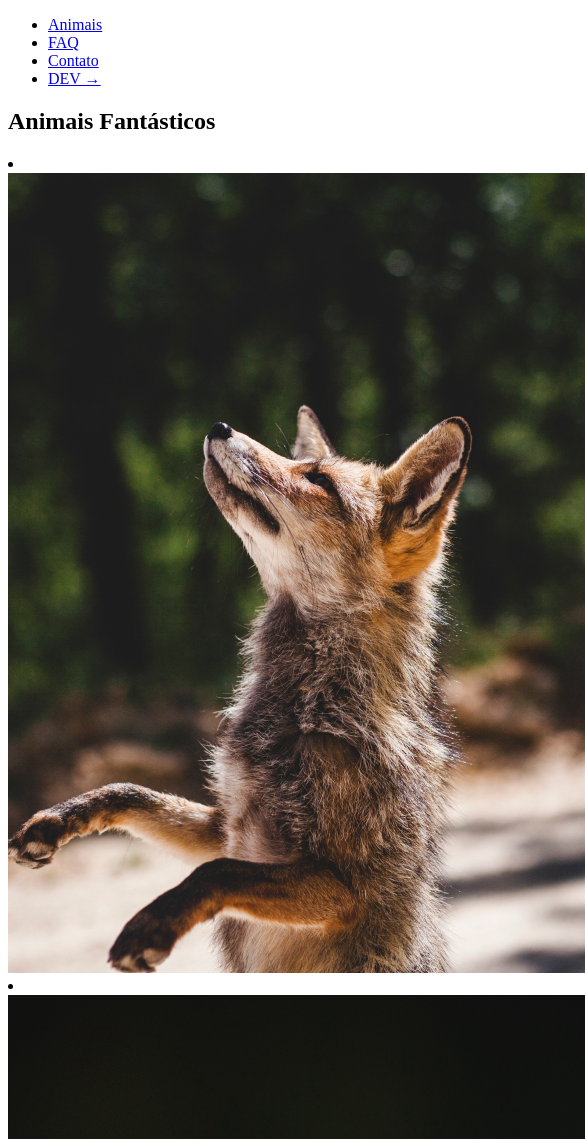
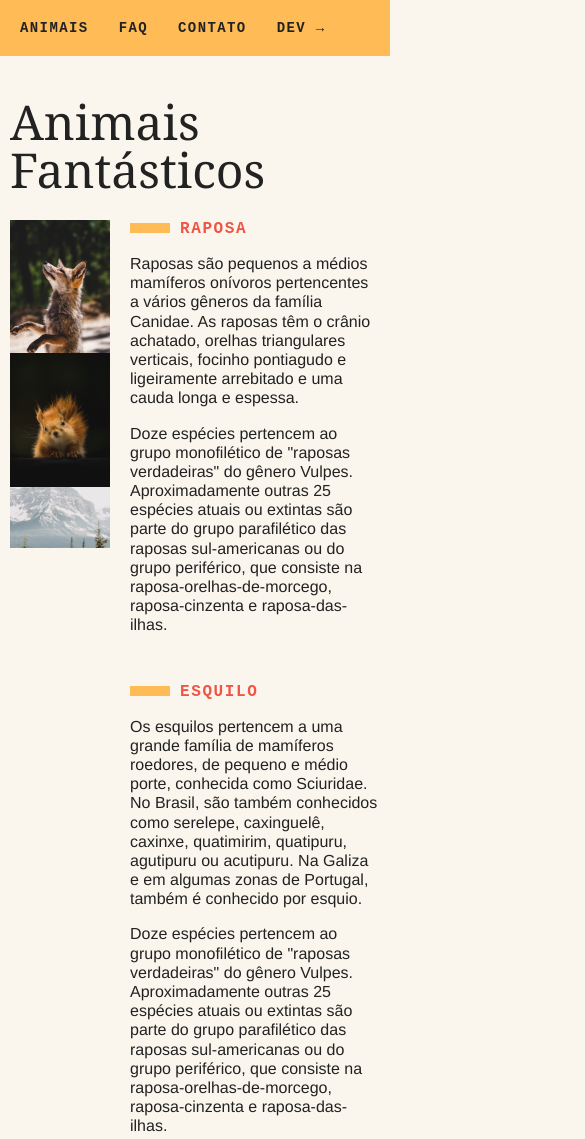
Before and after one commit to enriconi/animais-fantasticos, a plain HTML site: page index.html in a window 390 px wide. Shown: the top 1139 px of the page, 585 px wide, since content can reach past the window. Drawn offline with Linux system fonts and the light colour scheme.

Commit message:
💄 Adicionando CSS do projeto

```diff
--- a/css/style.css
+++ b/css/style.css
@@ -0,0 +1,233 @@
+/* RESET */
+
+body,
+h1,
+h2,
+ul,
+li,
+p,
+dd,
+dt,
+dt {
+  margin: 0px;
+  padding: 0px;
+}
+
+img {
+  display: block;
+  max-width: 100%;
+}
+
+li {
+  list-style: none;
+}
+
+/* GERAL */
+
+body {
+  background-color: #faf6ed;
+  color: #222;
+  -webkit-font-smoothing: antialiased;
+  display: grid;
+  grid-template-columns: 1fr 120px minmax(300px, 800px) 1fr;
+}
+
+/* MENU */
+
+.menu {
+  grid-column: 3 / 5;
+  margin: 2rem 0;
+  background-color: #fb5;
+}
+
+.menu ul {
+  display: flex;
+  flex-wrap: wrap;
+  padding: 10px;
+}
+
+.menu li a {
+  display: block;
+  padding: 10px;
+  margin-right: 10px;
+  color: #222;
+  text-decoration: none;
+  font-family: 'IBM Plex Mono', monospace;
+  font-weight: bold;
+  text-transform: uppercase;
+  font-size: 0.875rem;
+  letter-spacing: 0.1em;
+}
+
+.grid-section {
+  grid-column: 2 / 4;
+  width: 100%;
+  box-sizing: border-box;
+  padding: 10px;
+  display: grid;
+  grid-template-columns: 90px 300px 1fr;
+  grid-gap: 20px;
+  margin-bottom: 4rem;
+}
+
+.titulo {
+  font-family: 'Playfair Display SC', georgia;
+  font-size: 6rem;
+  line-height: 1;
+  font-weight: 400;
+  margin-bottom: 1rem;
+  grid-column: 1 / 4;
+}
+
+.animais h2 {
+  font-family: 'IBM Plex Mono', monospace;
+  font-size: 1rem;
+  text-transform: uppercase;
+  letter-spacing: 0.1em;
+  margin-bottom: 1rem;
+  color: #e54;
+}
+
+.animais h2::before {
+  content: '';
+  display: inline-block;
+  width: 40px;
+  height: 10px;
+  margin-right: 10px;
+  background-color: #fb5;
+}
+
+.animais p {
+  font-family: Helvetica, Arial;
+  line-height: 1.2;
+  margin-bottom: 1rem;
+}
+
+.animais-lista {
+  height: 370px;
+  overflow-y: scroll;
+  grid-column: 2;
+}
+
+.animais-lista::-webkit-scrollbar {
+  width: 18px;
+}
+
+.animais-lista::-webkit-scrollbar-thumb {
+  background-color: #fb5;
+  border-left: 4px solid #faf6ed;
+  border-right: 4px solid #faf6ed;
+}
+
+.animais-lista::-webkit-scrollbar-track {
+  background-color: #faf6ed;
+}
+
+.animais-descricao {
+  grid-column: 3;
+}
+
+.animais-descricao section {
+  margin-bottom: 3rem;
+}
+
+.faq-lista {
+  grid-column: 2 / 4;
+}
+
+.faq-lista dt {
+  font-family: 'IBM Plex Mono', monospace;
+  font-weight: bold;
+  margin-top: 2rem;
+  margin-bottom: 0.5rem;
+  color: #e54;
+}
+
+.faq-lista dt::before {
+  content: '';
+  display: inline-block;
+  width: 20px;
+  height: 10px;
+  margin-right: 10px;
+  background-color: #fb5;
+}
+
+.faq-lista dd {
+  font-family: Helvetica, Arial;
+  margin-bottom: 0.5rem;
+  margin-left: 30px;
+}
+
+.mapa {
+  grid-column: 2;
+}
+
+.dados-contato {
+  grid-column: 3;
+}
+
+.dados-contato li {
+  font-family: Helvetica, Arial;
+  margin-bottom: 1rem;
+}
+
+.dados-contato li::before {
+  content: '';
+  display: inline-block;
+  width: 20px;
+  height: 10px;
+  margin-right: 10px;
+  background-color: #fb5;
+}
+
+.footer {
+  grid-column: 3 / 5;
+  margin-bottom: 2rem;
+  background-color: #fb5;
+}
+
+.footer p {
+  font-family: 'IBM Plex Mono', monospace;
+  font-weight: bold;
+  padding: 20px;
+}
+
+@media (max-width: 700px) {
+  body {
+    grid-template-columns: 1fr;
+  }
+
+  .menu,
+  .grid-section,
+  .footer {
+    grid-column: 1;
+  }
+
+  .grid-section {
+    grid-template-columns: 100px 1fr;
+    grid-gap: 10px;
+  }
+
+  .grid-section h1 {
+    font-size: 3rem;
+  }
+
+  .animais-lista {
+    grid-column: 1;
+    height: 328px;
+  }
+
+  .faq-lista,
+  .dados-contato,
+  .mapa {
+    grid-column: 1 / 3;
+  }
+
+  .menu {
+    margin-top: 0px;
+  }
+
+  .footer {
+    margin-bottom: 0px;
+  }
+}
--- a/index.html
+++ b/index.html
@@ -21,12 +21,14 @@
 
   <section class="grid-section animais" id="animais">
     <h1 class="titulo">Animais Fantásticos</h1>
+    <ul class="animais-lista">
       <li><img src="img/imagem1.jpg" alt="Imagem de uma raposa"></li>
       <li><img src="img/imagem2.jpg" alt="Imagem de um esquilo"></li>
       <li><img src="img/imagem3.jpg" alt="Imagem de um urso"></li>
       <li><img src="img/imagem4.jpg" alt="Imagem de um lobo"></li>
       <li><img src="img/imagem5.jpg" alt="Imagem de um macaco"></li>
       <li><img src="img/imagem6.jpg" alt="Imagem de um leão"></li>
+    </ul>
     <div class="animais-descricao">
       <section>
         <h2>Raposa</h2>
@@ -57,6 +59,7 @@
           Algumas características comuns dos ursos são pelagem espessa, rabo curto, o olfato desenvolvido e as garras não retráteis. Os ursídeos são geralmente animais omnívoros, mas se alimentam principalmente de carne.
         </p>
       </section>
+
       <section>
         <h2>Lobo</h2>
         <p>
@@ -66,6 +69,7 @@
           Dessas espécies, o lobo-cinzento é a maior delas e também de todos os membros remanescentes selvagens da família canidae. O sequenciamento de DNA e estudos genéticos reafirmam que o lobo-cinzento é ancestral do cão doméstico (Canis lupus familiaris), contudo alguns aspectos desta afirmação têm sido questionados recentemente.
         </p>
       </section>
+
       <section>
         <h2>Macaco</h2>
         <p>
@@ -75,6 +79,7 @@
           A designação mico se origina, segundo o Dicionário Aurélio, do caraíba (karib) continental. É bastante usada no Brasil, onde costuma aplicar-se às espécies do gênero Cebus, no Sul, e às espécies de pequeno porte, ou saguis, no Norte.
         </p>
       </section>
+
       <section>
         <h2>Leão</h2>
         <p>
@@ -88,8 +93,8 @@
   </section>
 
   <section class="grid-section faq" id="faq">
-    <h1>F.A.Q</h1>
-    <dl>
+    <h1 class="titulo">F.A.Q</h1>
+    <dl class="faq-lista">
       <dt>Qual a idade dos animais?</dt>
       <dd>A idade deles varia entre 10 à 30 anos.</dd>
       <dt>Eles são fantásticos?</dt>
@@ -102,20 +107,20 @@
   </section>
 
   <section class="grid-section contato" id="contato">
-    <h1>Contato</h1>
+    <h1 class="titulo">Contato</h1>
     <div class="mapa">
       <img src="img/mapa.png" alt="Localização da empresa: Rua L.J, 100 - Sapucaia do Sul - RS">
+    </div>
     <ul class="dados-contato">
       <li>gabriel@enriconi.com</li>
       <li>+55 (51) 9 9999-9999</li>
       <li>Av. Copacabana, 100</li>
       <li>Sapucaia do Sul - RS</li>
     </ul>
-    </div>
   </section>
 
   <footer class="footer">
-    <p>Todos os direitos reservados. ©</p>
+    <p>Todos os direitos reservados.</p>
   </footer>
 </body>
 
```
Lines whose indentation alone changed are shown as unchanged.
